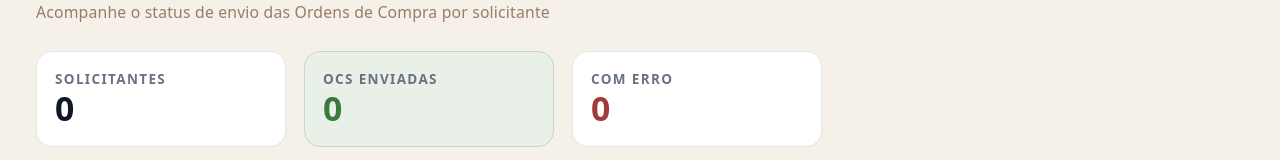
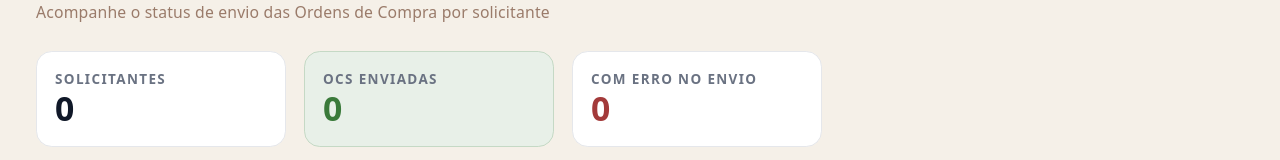
Before and after one commit to lucasscabral/controle-envio-email, a React (Vite) app in the folder controle-email-dashboard/: page / in a window 1280 px wide. Shown: the part 137-297 px from the top of the page. Built offline with nearby package versions, Linux system fonts and the light colour scheme; no server answers.

Commit message:
fix: Ajusta o texto do card de erro.

```diff
--- a/controle-email-dashboard/src/shared/components/layout/Hero.tsx
+++ b/controle-email-dashboard/src/shared/components/layout/Hero.tsx
@@ -58,7 +58,7 @@ export default function Hero({
           valueColor="text-[#3A7A3A]"
         />
         <StatsCard
-          label="Com erro"
+          label="Com erro no envio"
           value={comErro || 0}
           valueColor="text-[#A33A3A]"
         />
```
